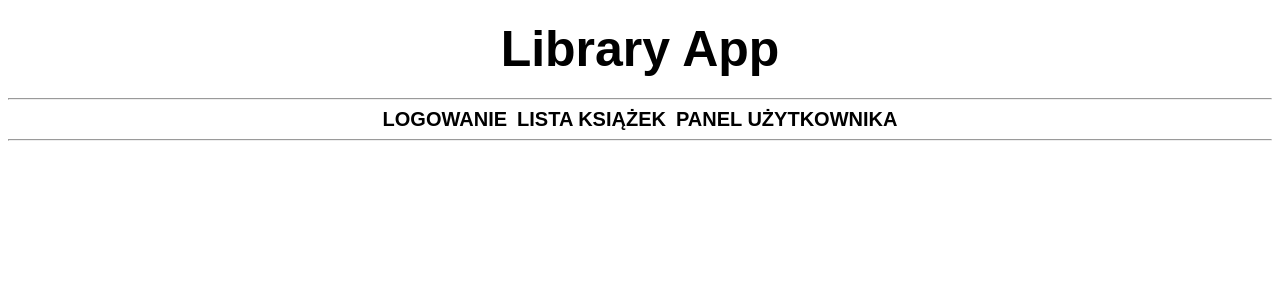
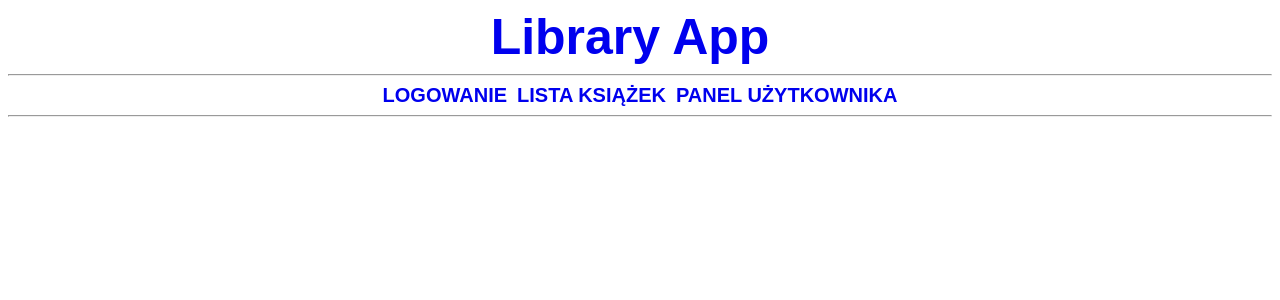
Before and after one commit to BladeStudios/LibraryApp, an Angular app: page / in a window 1280 px wide. Shown: the top 300 px of the page. Built offline with nearby package versions, Linux system fonts and the light colour scheme.

Commit message:
działają linki menu + lekka poprawa css

```diff
--- a/src/app/app.component.css
+++ b/src/app/app.component.css
@@ -1,11 +1,17 @@
-h1{
+.titlediv{
+    text-align: center;
+    font-weight: bold;
+}
+
+.title{
     text-align: center;
     font-size: 50px;
     font-family: Arial, Helvetica, sans-serif;
     margin: 20px;
+    margin-left: auto;
 }
 
-h1:hover{
+.title:hover{
     cursor: pointer;
     color: red;
 }
@@ -25,3 +31,15 @@ h1:hover{
 .menu{
     text-align: center;
 }
+
+a{
+    text-decoration: none;
+}
+
+a:hover{
+    color: red;
+}
+
+a:visited{
+    color: black;
+}
--- a/src/app/app.component.html
+++ b/src/app/app.component.html
@@ -1,8 +1,10 @@
-<h1>Library App</h1>
+<div class="titlediv">
+  <a class="title" href="/">Library App</a>
+</div>
 <hr>
 <div class="menu">
-  <a class="menulink">LOGOWANIE</a>
-  <a class="menulink">LISTA KSIĄŻEK</a>
-  <a class="menulink">PANEL UŻYTKOWNIKA</a>
+  <a class="menulink" href="login">LOGOWANIE</a>
+  <a class="menulink" href="bookslist">LISTA KSIĄŻEK</a>
+  <a class="menulink" href="userpanel">PANEL UŻYTKOWNIKA</a>
 </div>
 <hr>
```
